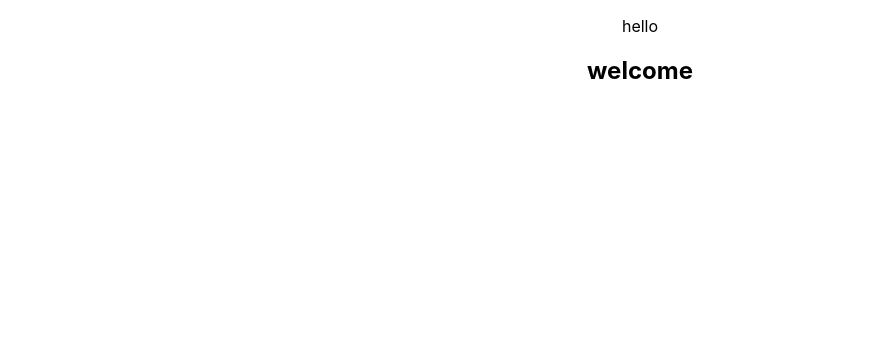
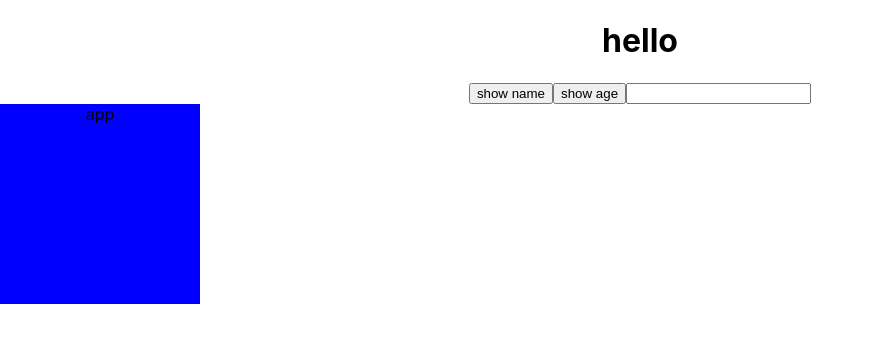
Before and after one commit to KwangminNam/react-english-dictionary-app, a React (Create React App) app: page / in a window 1280 px wide. Shown: the top 342 px of the page, without its empty margins (0-874 px from the left). Built offline with nearby package versions, Linux system fonts and the light colour scheme.

Commit message:
style,component

```diff
--- a/src/App.js
+++ b/src/App.js
@@ -1,19 +1,13 @@
-
 import './App.css';
-import Hello from './component/Hello'
+import Hello from './component/Hello';
 import Welcome from './component/Welcome';
-
+import styles from './App.module.css';
 
 function App() {
-  const name = "Tom";
-  const naver = {
-    name : "네이버",
-    url : "https://nodejs.org/ko/"
-  }
   return (
     <div className="App">
       <Hello />
-      <Welcome />
+      <div className={styles.box}>app</div>
     </div>
   );
 }
--- /dev/null
+++ b/src/App.module.css
@@ -0,0 +1,5 @@
+.box{
+  width:200px;
+  height:200px;
+  background-color: blue;
+}
--- a/src/component/Hello.js
+++ b/src/component/Hello.js
@@ -9,7 +9,30 @@
 
 // export default Hello;
 
+export default function Hello(){
 
-export default function Hello(){
-  return <p>hello</p>
+  function showName(){
+    console.log('john');
+  }
+
+  function showAge(age){
+    console.log(age);
+  }
+
+  function showText(e){
+    console.log(e.target.value);
+  }
+  return (
+    <>
+      <h1>hello</h1>
+      <button onClick={showName}> show name</button>
+      <button onClick={
+        ()=>{
+          showAge(35)
+        }
+      }> show age</button>
+      <input type="text" onChange={showText}/>
+    </>
+  )
+
 }
--- /dev/null
+++ b/src/component/Hello.module.css
@@ -0,0 +1,5 @@
+.box{
+  width: 500px;
+  height: 500px;
+  background-color: red;
+}
--- /dev/null
+++ b/src/component/World.js
@@ -0,0 +1,3 @@
+export default function World(){
+  return <h3> world  </h3>
+}
```
